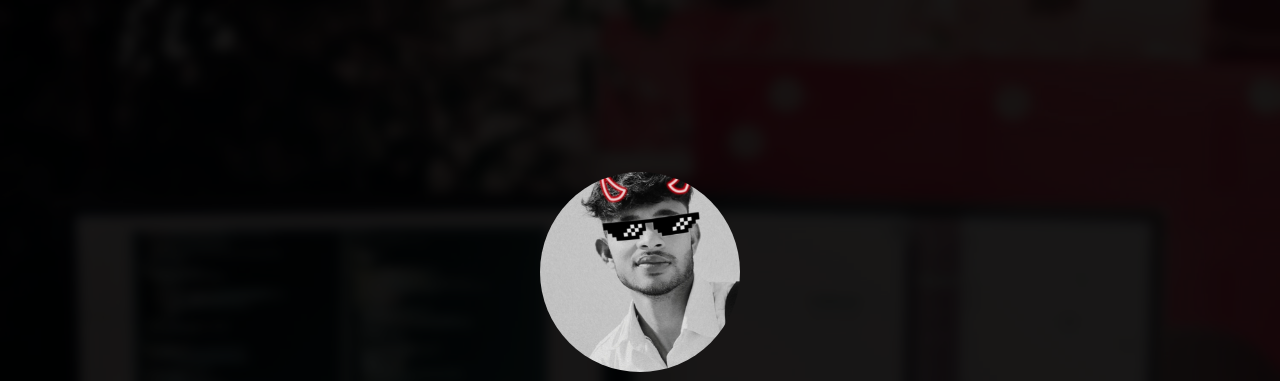
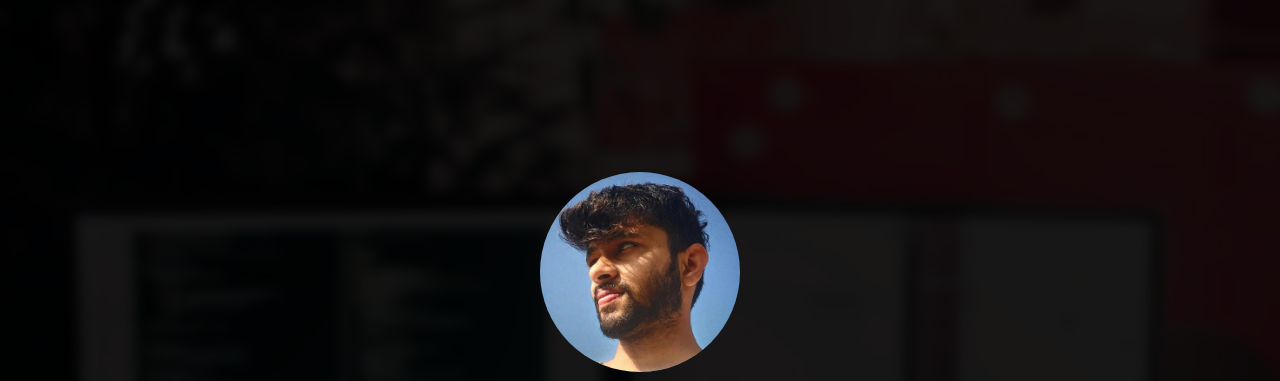
Before and after one commit to vineyrawat/vineyrawat.github.io, a plain HTML site: page index.html in a window 1280 px wide. Shown: the top 381 px of the page. Drawn offline with nearby package versions, Linux system fonts and the light colour scheme; files whose address does not match are found by name.

Commit message:
image update

```diff
--- a/index.html
+++ b/index.html
@@ -67,7 +67,7 @@
 				<div class="col-md-8 col-md-offset-2 text-center">
 					<div class="display-t js-fullheight">
 						<div class="display-tc js-fullheight animate-box" data-animate-effect="fadeIn">
-							<div class="profile-thumb" style="background: url(images/user.jpg);"></div>
+							<div class="profile-thumb" style="background: url(images/77631301.jpg);"></div>
 							<h1><span>Th. Vinay Rawat</span></h1>
 							<h3><span>Full Stack Developer</span></h3>
 							<h3><span>--------------</span></h3>
```
Also changed, not shown: images/77631301.jpg (added).
